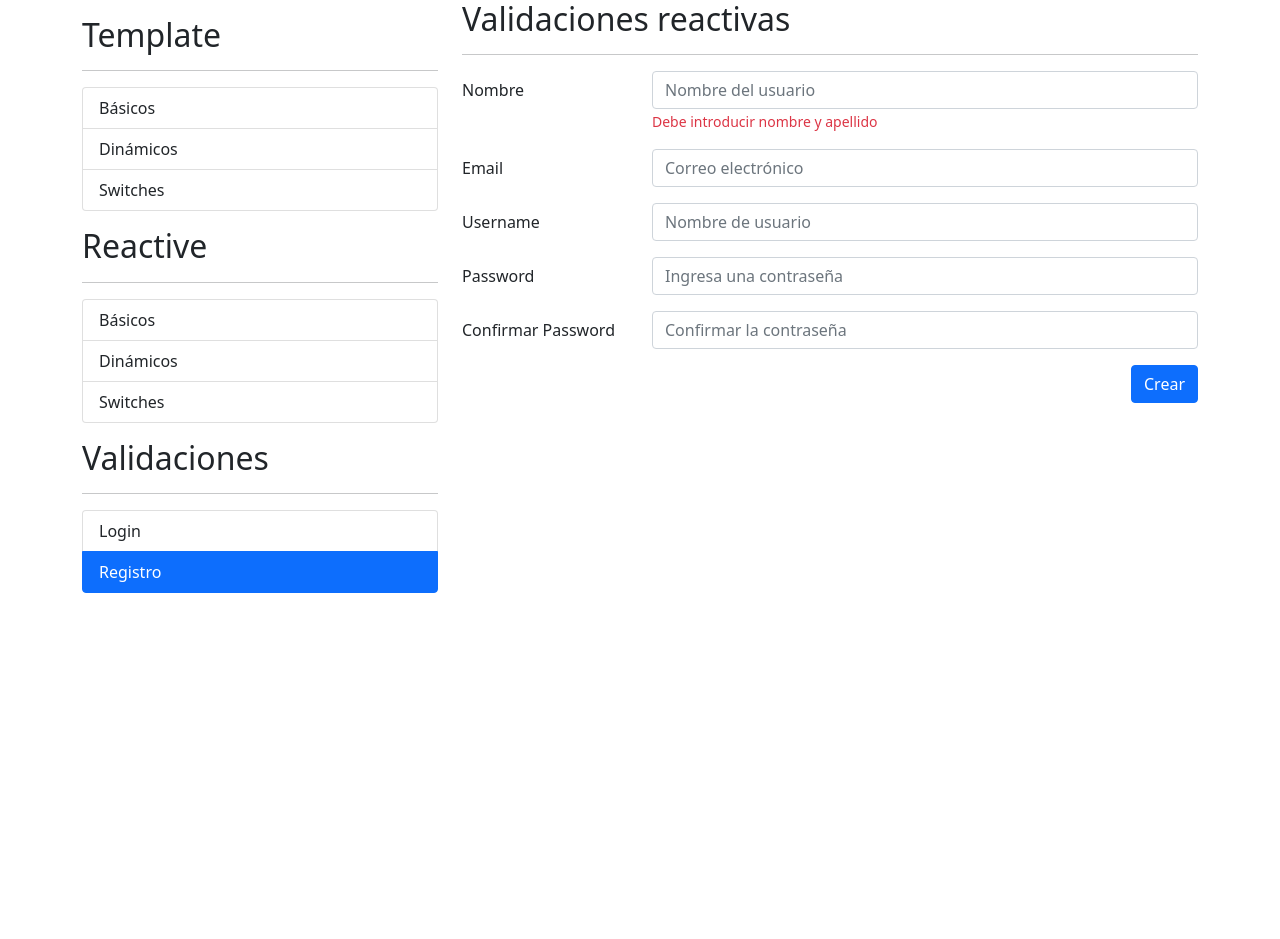
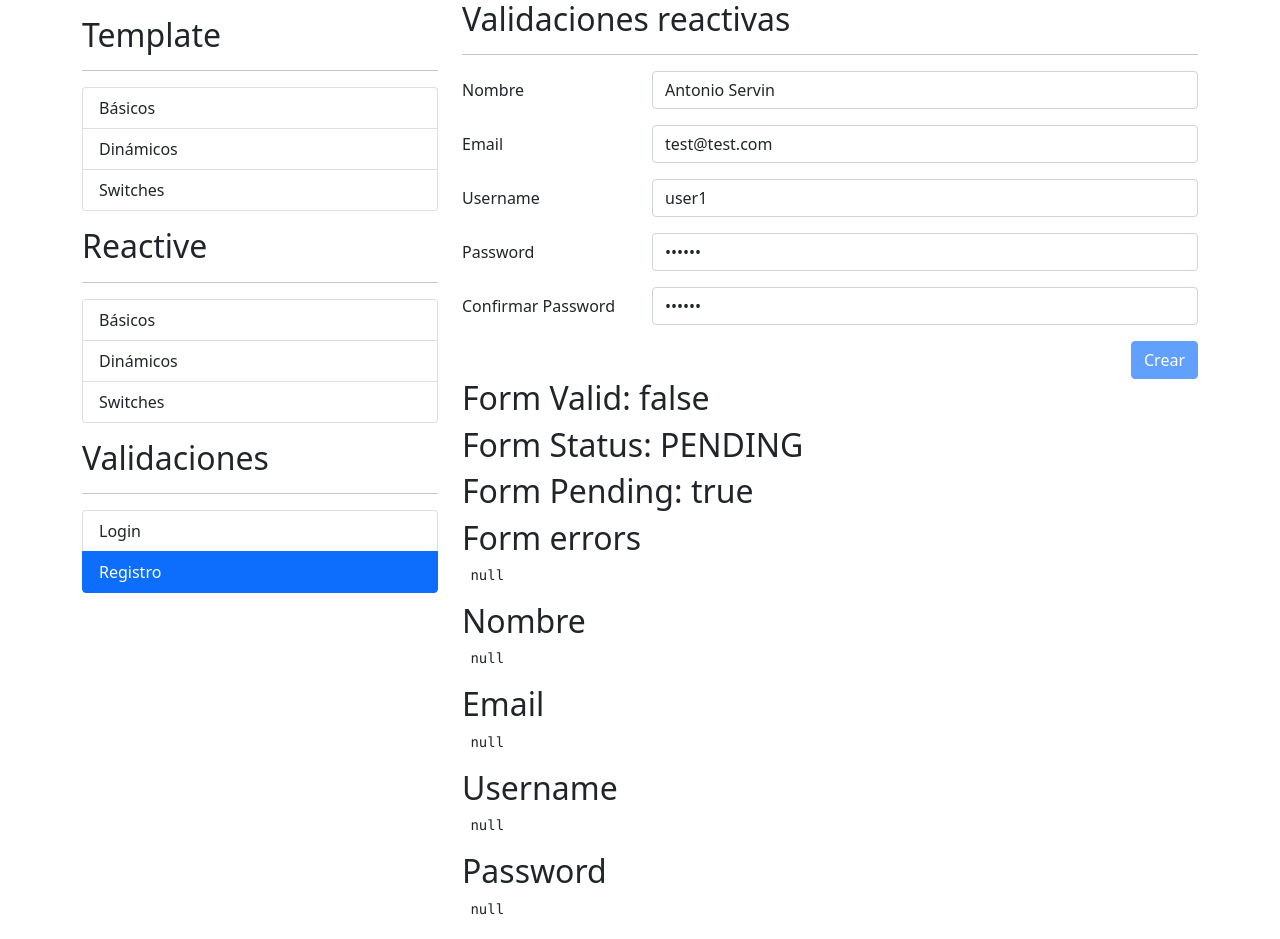
Before and after one commit to Ton-IO-S3r/angular_forms_tutorial, an Angular app: page /auth/registro in a window 1280 px wide. Shown: the top 939 px of the page. Before the commit the page ends 800 px from the top, so only its background shows below. Built offline with nearby package versions, Linux system fonts and the light colour scheme; no server answers.

Commit message:
Finish Form's section

```diff
--- a/src/app/app.module.ts
+++ b/src/app/app.module.ts
@@ -1,5 +1,6 @@
 import { NgModule } from '@angular/core';
 import { BrowserModule } from '@angular/platform-browser';
+import { HttpClientModule } from "@angular/common/http";
 
 import { AppRoutingModule } from './app-routing.module';
 import { AppComponent } from './app.component';
@@ -12,7 +13,8 @@ import { SharedModule } from './shared/shared.module';
   imports: [
     BrowserModule,
     AppRoutingModule,
-    SharedModule
+    SharedModule,
+    HttpClientModule
   ],
   providers: [],
   bootstrap: [AppComponent]
--- a/src/app/auth/auth.module.ts
+++ b/src/app/auth/auth.module.ts
@@ -4,6 +4,7 @@ import { CommonModule } from '@angular/common';
 import { AuthRoutingModule } from './auth-routing.module';
 import { LoginComponent } from './pages/login/login.component';
 import { RegistroComponent } from './pages/registro/registro.component';
+import { ReactiveFormsModule } from '@angular/forms';
 
 
 @NgModule({
@@ -13,7 +14,8 @@ import { RegistroComponent } from './pages/registro/registro.component';
   ],
   imports: [
     CommonModule,
-    AuthRoutingModule
+    AuthRoutingModule,
+    ReactiveFormsModule
   ]
 })
 export class AuthModule { }
--- a/src/app/auth/pages/registro/registro.component.html
+++ b/src/app/auth/pages/registro/registro.component.html
@@ -3,49 +3,73 @@
 
 <div class="row">
   <div class="col">
-    <form autocomplete="off">
+    <form autocomplete="off" [formGroup]="miFormulario" (ngSubmit)="submitForm()">
       <!-- Nombre -->
       <div class="row mb-3">
         <label class="col-sm-3 col-form-label">Nombre</label>
         <div class="col-sm-9">
-          <input type="text" class="form-control" placeholder="Nombre del usuario">
-          <span class="form-text text-danger">Debe introducir nombre y apellido</span>
+          <input formControlName="nombre" type="text" class="form-control" placeholder="Nombre del usuario">
+          <span *ngIf="validarCampo('nombre')" class="form-text text-danger">Debe introducir nombre y apellido</span>
         </div>
       </div>
       <!-- Email -->
       <div class="row mb-3">
         <label class="col-sm-3 col-form-label">Email</label>
         <div class="col-sm-9">
-          <input type="email" class="form-control" placeholder="Correo electrónico">
+          <input formControlName="email" type="email" class="form-control" placeholder="Correo electrónico">
+          <span *ngIf="emailErrorMsg" class="form-text text-danger"> {{ emailErrorMsg }} </span>
+
         </div>
       </div>
       <!-- Username -->
       <div class="row mb-3">
         <label class="col-sm-3 col-form-label">Username</label>
         <div class="col-sm-9">
-          <input type="text" class="form-control" placeholder="Nombre de usuario">
+          <input formControlName="username" type="text" class="form-control" placeholder="Nombre de usuario">
+          <span *ngIf="validarCampo('username')" class="form-text text-danger">El nombre de usuario no es válido</span>
         </div>
       </div>
       <!-- Password -->
       <div class="row mb-3">
         <label class="col-sm-3 col-form-label">Password</label>
         <div class="col-sm-9">
-          <input type="password" class="form-control" placeholder="Ingresa una contraseña">
+          <input formControlName="password" type="password" class="form-control" placeholder="Ingresa una contraseña">
+          <span *ngIf="validarCampo('password')" class="form-text text-danger">Formato de contraseña no válido</span>
         </div>
       </div>
       <!-- Confirmar Password -->
       <div class="row mb-3">
         <label class="col-sm-3 col-form-label">Confirmar Password</label>
         <div class="col-sm-9">
-          <input type="password" class="form-control" placeholder="Confirmar la contraseña">
+          <input formControlName="confirmarPassword" type="password" class="form-control"
+            placeholder="Confirmar la contraseña">
+          <span *ngIf="validarCampo('confirmarPassword')" class="form-text text-danger">Las contraseñas no
+            coinciden</span>
         </div>
       </div>
 
       <div class="row">
         <div class="col">
-          <button class="btn btn-primary float-end">Crear</button>
+          <button type="submit" class="btn btn-primary float-end" [disabled]="miFormulario.pending">Crear</button>
         </div>
       </div>
     </form>
   </div>
 </div>
+
+<h2>Form Valid: {{miFormulario.valid}} </h2>
+<h2>Form Status: {{miFormulario.status}} </h2>
+<h2>Form Pending: {{miFormulario.pending}} </h2>
+<h2>Form errors</h2>
+<pre> {{miFormulario.errors | json}} </pre>
+
+<h2>Nombre</h2>
+<pre> {{miFormulario.controls['nombre'].errors | json}} </pre>
+<h2>Email</h2>
+<pre> {{miFormulario.controls['email'].errors | json}} </pre>
+<h2>Username</h2>
+<pre> {{miFormulario.controls['username'].errors | json}} </pre>
+<h2>Password</h2>
+<pre> {{miFormulario.controls['password'].errors | json}} </pre>
+<h2>Confirmar Password</h2>
+<pre> {{miFormulario.controls['confirmarPassword'].errors | json}} </pre>
--- a/src/app/auth/pages/registro/registro.component.ts
+++ b/src/app/auth/pages/registro/registro.component.ts
@@ -1,4 +1,8 @@
 import { Component, OnInit } from '@angular/core';
+import { FormGroup, FormBuilder, Validators, FormControl } from '@angular/forms';
+import { ValidatorService } from 'src/app/shared/validators/validator.service';
+import { EmailValidatorService } from '../../../shared/validators/email-validator.service';
+
 
 @Component({
   selector: 'app-registro',
@@ -7,9 +11,53 @@ import { Component, OnInit } from '@angular/core';
 })
 export class RegistroComponent implements OnInit {
 
-  constructor() { }
+  get emailErrorMsg(): string{
+    const errors =  this.miFormulario.get('email')?.errors;
+    if (errors?.['required']) {
+      return 'El email es obligatorio.'
+    } else if (errors?.['pattern']){
+      return 'El valor ingresado no tiene un formato válido.'
+    } else if (errors?.['emailExists']){
+      return 'Este email ya está registrado, elige otro.'
+    }
+    return ''
+  }
+
+  miFormulario: FormGroup = this.formBuilder.group({
+    nombre: ['', [Validators.required, Validators.pattern( this.validatorService.nombreApellidoPattern) ] ],
+    email: ['', [Validators.required, Validators.pattern(this.validatorService.emailPattern) ], [this.emailValidator] ],
+    username: ['', [Validators.required, this.validatorService.validarUsernameExistente ] ],
+    password: ['', [Validators.required, Validators.minLength(6) ] ],
+    confirmarPassword: ['', [Validators.required ] ],
+  },{
+    validators: [this.validatorService.camposIguales('password', 'confirmarPassword')]
+  })
+
+  constructor( private formBuilder: FormBuilder, private validatorService: ValidatorService, private emailValidator: EmailValidatorService) { }
 
   ngOnInit(): void {
+    this.miFormulario.reset({
+      nombre: 'Antonio Servin',
+      email: 'test@test.com',
+      username: 'user1',
+      password: '123456',
+      confirmarPassword: '123456'
+    })
+  }
+
+  validarCampo = ( campo: string ) => this.miFormulario.get(campo)?.invalid &&  this.miFormulario.get(campo)?.touched;
+
+ emailValidateRequired = () => this.miFormulario.get('email')?.errors?.['required'] && this.miFormulario.get('email')?.touched;
+
+
+
+
+  submitForm = () => {
+    if (!this.miFormulario.valid) {
+      this.miFormulario.markAllAsTouched()
+      return
+    }
+    console.log(this.miFormulario.value)
   }
 
 }
--- /dev/null
+++ b/src/app/shared/validators/email-validator.service.ts
@@ -0,0 +1,23 @@
+import { HttpClient } from '@angular/common/http';
+import { Injectable } from '@angular/core';
+import { AbstractControl, AsyncValidator, ValidationErrors } from '@angular/forms';
+import { delay, map, Observable } from 'rxjs';
+
+@Injectable({
+  providedIn: 'root'
+})
+export class EmailValidatorService implements AsyncValidator {
+
+  constructor( private http: HttpClient) {}
+
+  validate(control: AbstractControl): Observable<ValidationErrors | null> {
+    const email =  control.value;
+    return this.http.get<any>(`http://localhost:3000/usuarios?q=${ email }`)
+                    .pipe(
+                      // delay(3000),
+                      map ( resp => {
+                        return (resp.length === 0 ) ? null : { emailExists : true}
+                      })
+                    )
+  }
+}
--- /dev/null
+++ b/src/app/shared/validators/validator.service.ts
@@ -0,0 +1,42 @@
+import { Injectable } from '@angular/core';
+import { FormControl, ValidationErrors, AbstractControl } from '@angular/forms';
+
+@Injectable({
+  providedIn: 'root'
+})
+export class ValidatorService {
+
+  public nombreApellidoPattern: string = '([a-zA-Z]+) ([a-zA-Z]+)';
+  public emailPattern: string = '^[a-z0-9._%+-]+@[a-z0-9.-]+\\.[a-z]{2,4}$';
+
+  constructor() { }
+
+  validarUsernameExistente = (control: FormControl): ValidationErrors | null => {
+    const valor: string = control.value?.trim().toLowerCase();
+    if (valor === 'aservin') {
+      return{
+        userExists: true
+      }
+    }
+    return null
+  }
+
+  camposIguales = (campo1: string, campo2: string) => {
+    return ( formGroup: AbstractControl): ValidationErrors | null => {
+      const pass1 = formGroup.get(campo1)?.value;
+      const pass2 = formGroup.get(campo2)?.value;
+
+      if (pass1 !== pass2) {
+        formGroup.get(campo2)?.setErrors({
+          passwordsNoMatch: true
+        })
+        return {
+          passwordsNoMatch: true
+        }
+      }
+
+      formGroup.get(campo2)?.setErrors(null)
+      return null
+    }
+  }
+}
```
